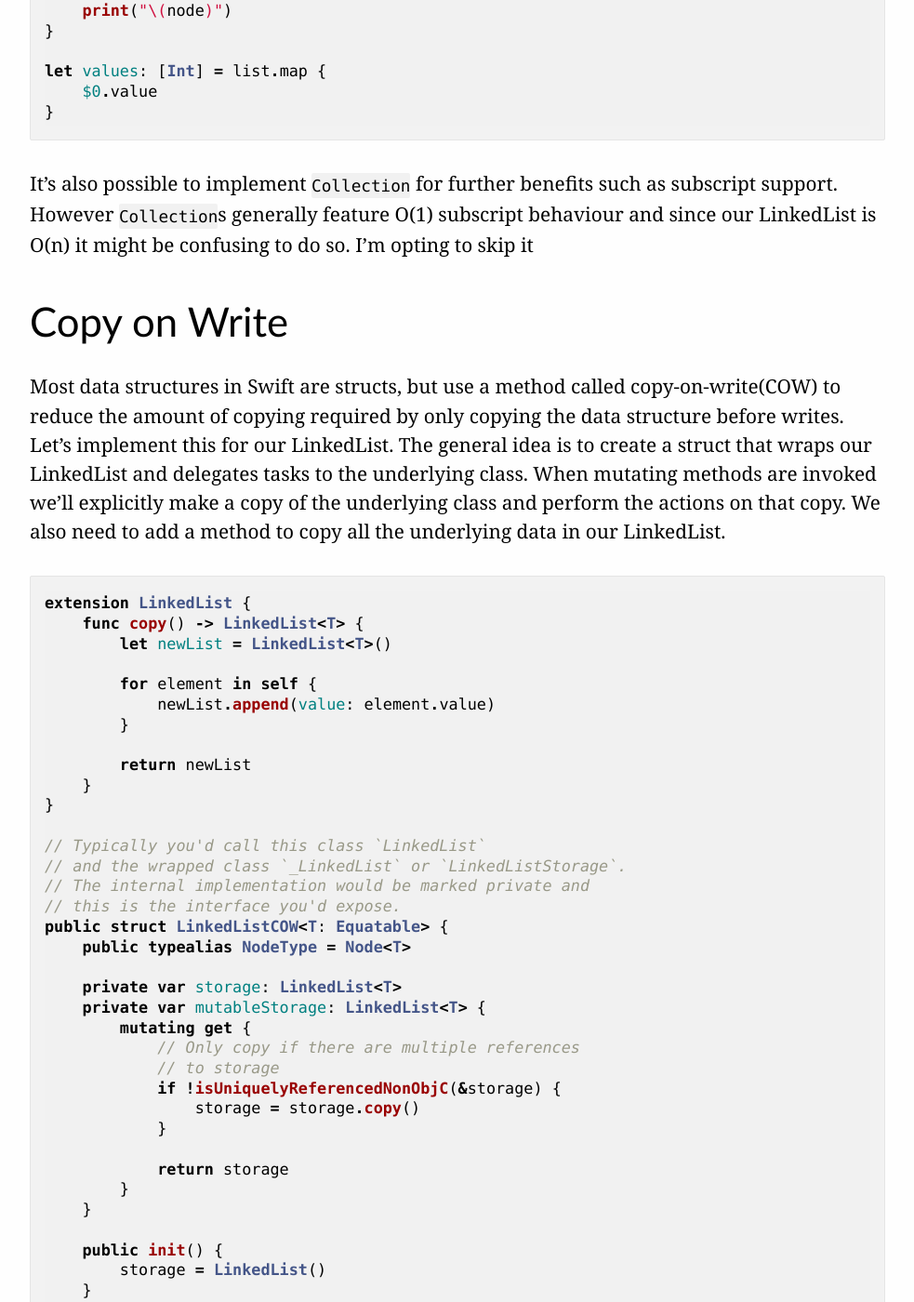
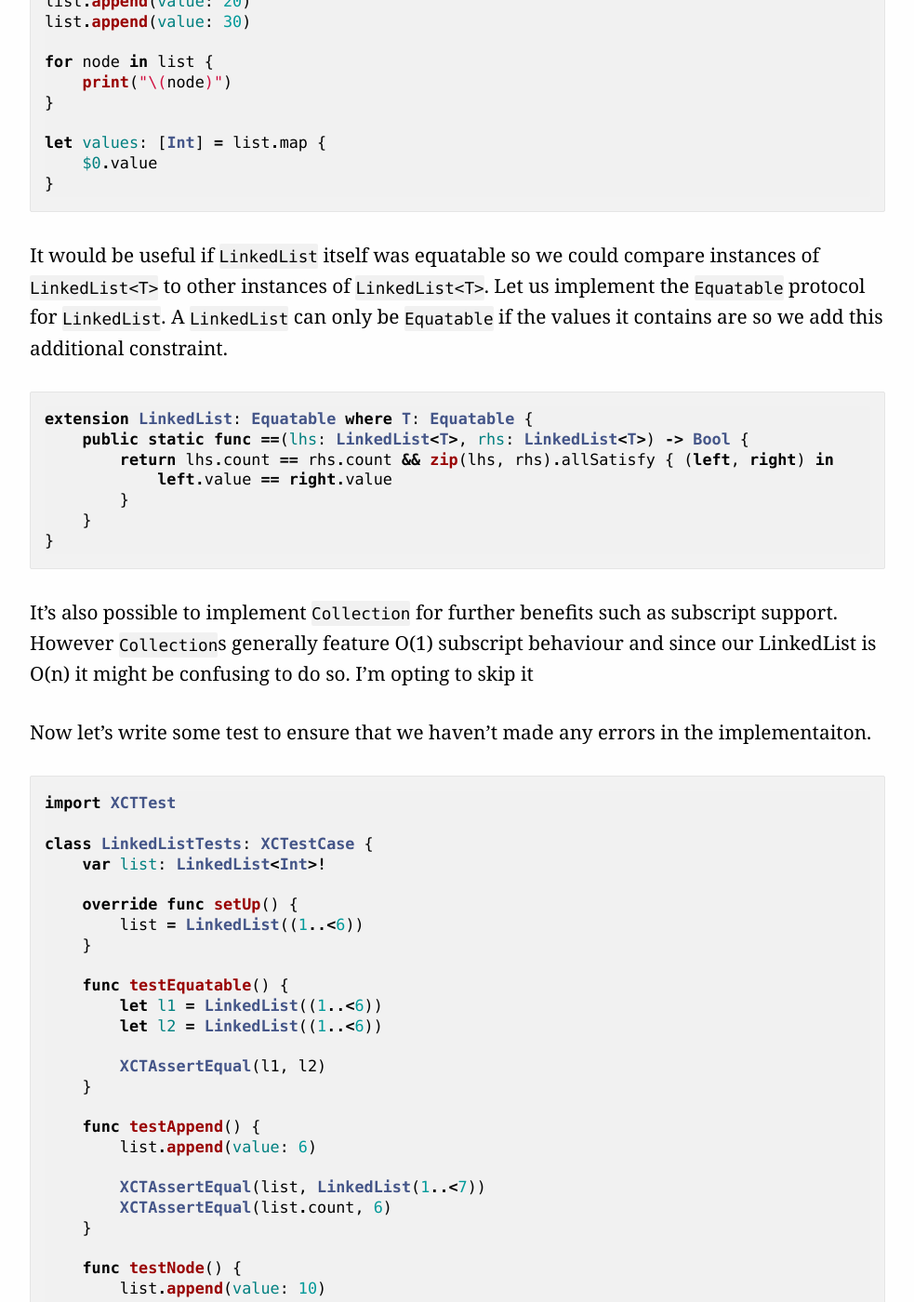
Before and after one commit to k0nserv/hugotunius.se, a Jekyll site: the page built from _posts/2016-07-17-implementing-a-linked-list-in-swift.md, in a window 1280 px wide and 1400 px high, scrolled down 8801 px. Shown: the whole window at 93% size, without its empty margins (148-1131 px from the left). Built offline with Jekyll 4.4.1, drawn with Linux system fonts in a browser that asks for light colours; some of the changed text lies outside the part shown.

Commit message:
[Post] Update Swift Linked List post

```diff
--- a/_posts/2016-07-17-implementing-a-linked-list-in-swift.md
+++ b/_posts/2016-07-17-implementing-a-linked-list-in-swift.md
@@ -1,19 +1,24 @@
 ---
-title: Implementing a Linked List in Swift 3
+title: Implementing a Linked List in Swift
 layout: post
 categories: swift data-structures
 date: 2016-07-17
 description: >
   In this post I show how to implement
-  a Linked List in Swift 3
+  a Linked List in Swift.
 ---
 
-In this post I'll show how to implement a Linked List in Swift 3. For this post there's also a Playground version that works with Xcode 8 Beta 2 and above. If you prefer to read it you can find it [here](/files/LinkedList.playground.zip).
+In this post I'll show how to implement a Linked List in Swift. For this post there's also a Playground version that works with Xcode 10 and above. If you prefer to read it you can find it [here](/files/LinkedList.playground.zip).
 
 Linked lists are type of list with certain characteristics relating to the performance of insertion, deletion, and traversal.
 They are valuable when maintaining lists where reference items don't need to be looked up by index and the performance of insertion and
 deletion is important. Linked list works by having each node in the list maintain a reference to the next node. Here we'll implement
 what's called a doubly linked list where each node contains a list to the previous as well.
+
+## History
+
++ 2016-07-17: Initial version in Swift 3
++ 2018-11-11: Updated for Swift 4, fixed a few bugs in the implementation. Added tests
 
 ## Nodes
 To start of we need to implement a node container that will hold our values and the reference to the next and previous values.
@@ -21,7 +26,9 @@
 than a struct. We adopt `CustomStringConvertible` for nicer output.
 
 {% highlight swift %}
-public class Node<T: Equatable> {
+import Foundation
+
+public class Node<T> {
     typealias NodeType = Node<T>
 
     /// The value contained in this node
@@ -95,7 +87,7 @@
     ///
     /// - parameter: A sequence
     /// - returns: A LinkedList containing the elements of the provided sequence
-    public init<S: Sequence where S.Iterator.Element == T>(_ elements: S) {
+    public init<S: Sequence>(_ elements: S) where S.Iterator.Element == T {
         for element in elements {
             append(value: element)
         }
@@ -108,7 +100,7 @@
 ## Operations
 
 Let's implement some operations so that we can actually use our linked list productively. We'll start by implementing
-the basics `append`, `remove`, `nodeAt`, and `valueAt`. You might think that `nodeAt` and `valueAt` does the same thing, but as we'll
+the basics `append`, `remove`, `node(at:)`, and `value(at:)`. You might think that `node(at:)` and `value(at:)` does the same thing, but as we'll
 see returning the node allows us to then use the node when calling `remove`.
 
 ### Append
@@ -127,7 +119,16 @@
         end?.previous = previousEnd
         previousEnd?.next = end
 
+        if count == 0 {
+            start = end
+        }
+
         count += 1
+
+        assert(
+            (end != nil && start != nil && count >= 1) || (end == nil && start == nil && count == 0),
+            "Internal invariant not upheld at the end of remove"
+        )
     }
 }
 {% endhighlight %}
@@ -172,7 +173,7 @@
 }
 {% endhighlight %}
 
-Now that we have our `iterate` function we can start using it by implementing `nodeAt` and `valueAt`
+Now that we have our `iterate` function we can start using it by implementing `node(at:)` and `value(at:)`
 
 {% highlight swift %}
 extension LinkedList {
@@ -203,8 +204,8 @@
     /// - parameter index: The index in the list
     ///
     /// - returns: The value at the provided index.
-    public func valueAt(index: Int) -> T {
-        let node = nodeAt(index: index)
+    public func value(at index: Int) -> T {
+        let node = self.node(at: index)
         return node.value
     }
 }
@@ -334,8 +334,130 @@
 }
 {% endhighlight %}
 
+It would be useful if `LinkedList` itself was equatable so we could compare instances of `LinkedList<T>`  to other instances of `LinkedList<T>`. Let us implement the `Equatable` protocol for `LinkedList`. A `LinkedList` can only be `Equatable` if the values it contains are so we add this additional constraint.
+
+{% highlight swift %}
+extension LinkedList: Equatable where T: Equatable {
+    public static func ==(lhs: LinkedList<T>, rhs: LinkedList<T>) -> Bool {
+        return lhs.count == rhs.count && zip(lhs, rhs).allSatisfy { (left, right) in
+            left.value == right.value
+        }
+    }
+}
+{% endhighlight %}
+
 It's also possible to implement `Collection` for further benefits such as subscript support. However `Collection`s generally feature
 O(1) subscript behaviour and since our LinkedList is O(n) it might be confusing to do so. I'm opting to skip it
+
+Now let's write some test to ensure that we haven't made any errors in the implementaiton.
+
+{% highlight swift %}
+import XCTTest
+
+class LinkedListTests: XCTestCase {
+    var list: LinkedList<Int>!
+
+    override func setUp() {
+        list = LinkedList((1..<6))
+    }
+
+    func testEquatable() {
+        let l1 = LinkedList((1..<6))
+        let l2 = LinkedList((1..<6))
+
+        XCTAssertEqual(l1, l2)
+    }
+
+    func testAppend() {
+        list.append(value: 6)
+
+        XCTAssertEqual(list, LinkedList(1..<7))
+        XCTAssertEqual(list.count, 6)
+    }
+
+    func testNode() {
+        list.append(value: 10)
+
+        let lastNode = list.node(at: 5)
+        let middleNode = list.node(at: 3)
+
+        XCTAssertEqual(lastNode.value, 10)
+        XCTAssertEqual(middleNode.value, 4)
+    }
+
+    func testValue() {
+        let value = list.value(at: 2)
+
+        XCTAssertEqual(value, 3)
+    }
+
+    func testRemoveStart() {
+        list.remove(at: 0)
+
+        XCTAssertEqual(list, LinkedList(2..<6))
+        XCTAssertEqual(list.count, 4)
+    }
+
+    func testRemoveEnd() {
+        list.remove(at: list.count - 1)
+
+        XCTAssertEqual(list, LinkedList(1..<5))
+        XCTAssertEqual(list.count, 4)
+    }
+
+    func testRemoveMiddle() {
+        list.remove(at: 2)
+
+        XCTAssertEqual(list, LinkedList([1, 2, 4, 5]))
+        XCTAssertEqual(list.count, 4)
+    }
+
+    func testRemoveNode() {
+        let node = list.node(at: 3)
+
+        list.remove(node: node)
+
+        XCTAssertEqual(list, LinkedList([1, 2, 3, 5]))
+        XCTAssertEqual(list.count, 4)
+    }
+
+    func testRemoveEndFromTwoElementList() {
+        let twoElementList = LinkedList([1, 2])
+        twoElementList.remove(at: 1)
+
+        XCTAssertEqual(twoElementList, LinkedList([1]))
+    }
+
+    func testRemoveStartFromTwoElementList() {
+        let twoElementList = LinkedList([1, 2])
+        twoElementList.remove(at: 0)
+
+        XCTAssertEqual(twoElementList, LinkedList([2]))
+    }
+
+    func testRemoveFromSingleElementLsit() {
+        let singleElementList = LinkedList([1])
+        singleElementList.remove(at: 0)
+
+        XCTAssertEqual(singleElementList, LinkedList())
+    }
+
+    func testRemoveAndThenAdd() {
+        for _ in (1..<6) {
+            list.remove(at: 0)
+        }
+
+        for i in (1..<10) {
+            list.append(value: i)
+        }
+
+        XCTAssertEqual(list, LinkedList((1..<10)))
+    }
+
+}
+
+LinkedListTests.defaultTestSuite.run()
+{% endhighlight %}
 
 ### Copy on Write
 
@@ -361,7 +483,7 @@
 // and the wrapped class `_LinkedList` or `LinkedListStorage`.
 // The internal implementation would be marked private and
 // this is the interface you'd expose.
-public struct LinkedListCOW<T: Equatable> {
+public struct LinkedListCOW<T> {
     public typealias NodeType = Node<T>
 
     private var storage: LinkedList<T>
@@ -369,7 +491,7 @@
         mutating get {
             // Only copy if there are multiple references
             // to storage
-            if !isUniquelyReferencedNonObjC(&storage) {
+            if !isKnownUniquelyReferenced(&storage) {
                 storage = storage.copy()
             }
 
@@ -381,7 +503,7 @@
         storage = LinkedList()
     }
 
-    public init<S: Sequence where S.Iterator.Element == T>(_ elements: S) {
+    public init<S: Sequence>(_ elements: S) where S.Iterator.Element == T {
         storage = LinkedList(elements)
     }
 
@@ -401,12 +523,12 @@
         mutableStorage.append(value: value)
     }
 
-    public func nodeAt(index: Int) -> NodeType {
-        return storage.nodeAt(index: index)
+    public func node(at index: Int) -> NodeType {
+        return storage.node(at: index)
     }
 
-    public func valueAt(index: Int) -> T {
-        let node = nodeAt(index: index)
+    public func value(at index: Int) -> T {
+        let node = self.node(at: index)
         return node.value
     }
 
```
Also changed, not shown: other parts of _posts/2016-07-17-implementing-a-linked-list-in-swift.md (+22 -37 lines), 1 other file.
